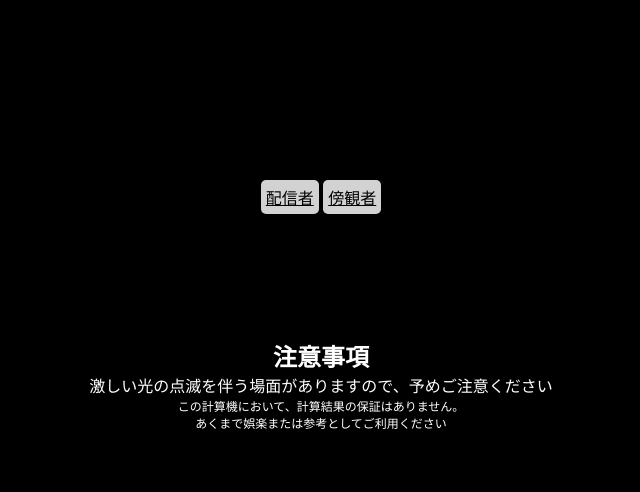
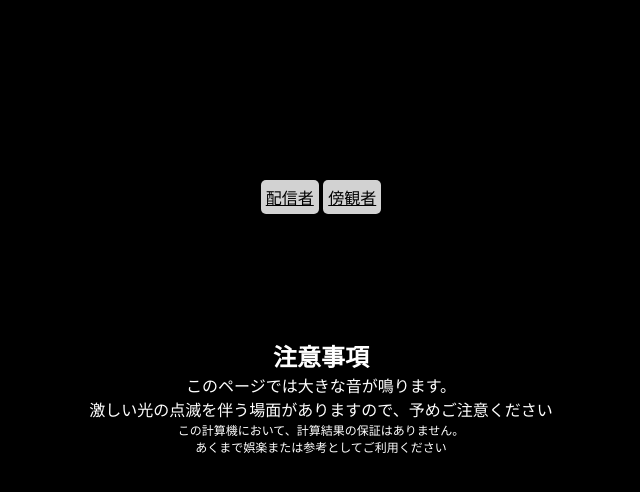
Before and after one commit to 23201IshiiKanata/ultimate-grades-calc, a website: page public/index.html in a window 1280 px wide. Shown: the part 66-558 px from the top of the page, without its empty margins (319-959 px from the left). Drawn offline with nearby package versions, Linux system fonts and the light colour scheme; some packages are replaced by stand-ins of ours; a web font is replaced by a local one.

Commit message:
このページでは大きな音が鳴ります。

```diff
--- a/public/index.html
+++ b/public/index.html
@@ -21,6 +21,7 @@
       <button class="viewer" style="background-color: rgb(210, 210, 210);"><a href="/stream.html">傍観者</a></button>
       <div style="padding: 50px;"></div>
       <h2 style="margin-top: 1em;">注意事項</h2>
+      <p style="font-size: 1rem;">このページでは大きな音が鳴ります。</p>
       <p style="font-size: 1rem;">激しい光の点滅を伴う場面がありますので、予めご注意ください</p>
       <p style="font-size: 0.75rem;">この計算機において、計算結果の保証はありません。<br>あくまで娯楽または参考としてご利用ください</p>
     </div>
```
Also changed, not shown: public/host.html (+2 -0 lines).
